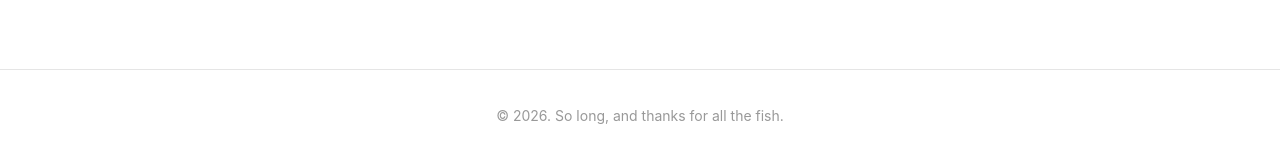
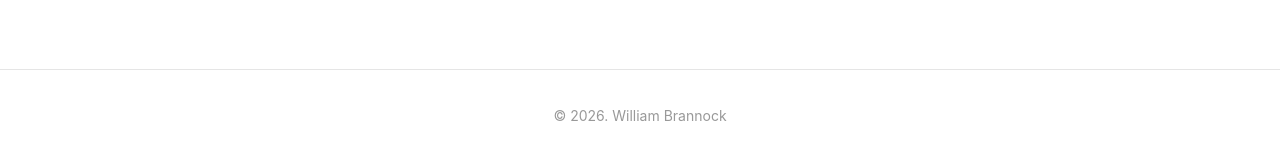
Before and after one commit to wbrannock/wbrannock.github.io, a Jekyll site: the page built from index.md, in a window 1280 px wide. Shown: the part 721-884 px from the top of the page. Built offline with Jekyll 4.4.1, drawn with Linux system fonts in a browser that asks for light colours.

Commit message:
footer changes

```diff
--- a/_includes/footer.html
+++ b/_includes/footer.html
@@ -1,5 +1,5 @@
 <footer class="site-footer">
   <div class="container">
-    <p>&copy; {{ 'now' | date: "%Y" }}. So long, and thanks for all the fish.</p>
+    <p>&copy; {{ 'now' | date: "%Y" }}. William Brannock</p>
   </div>
 </footer>
```
